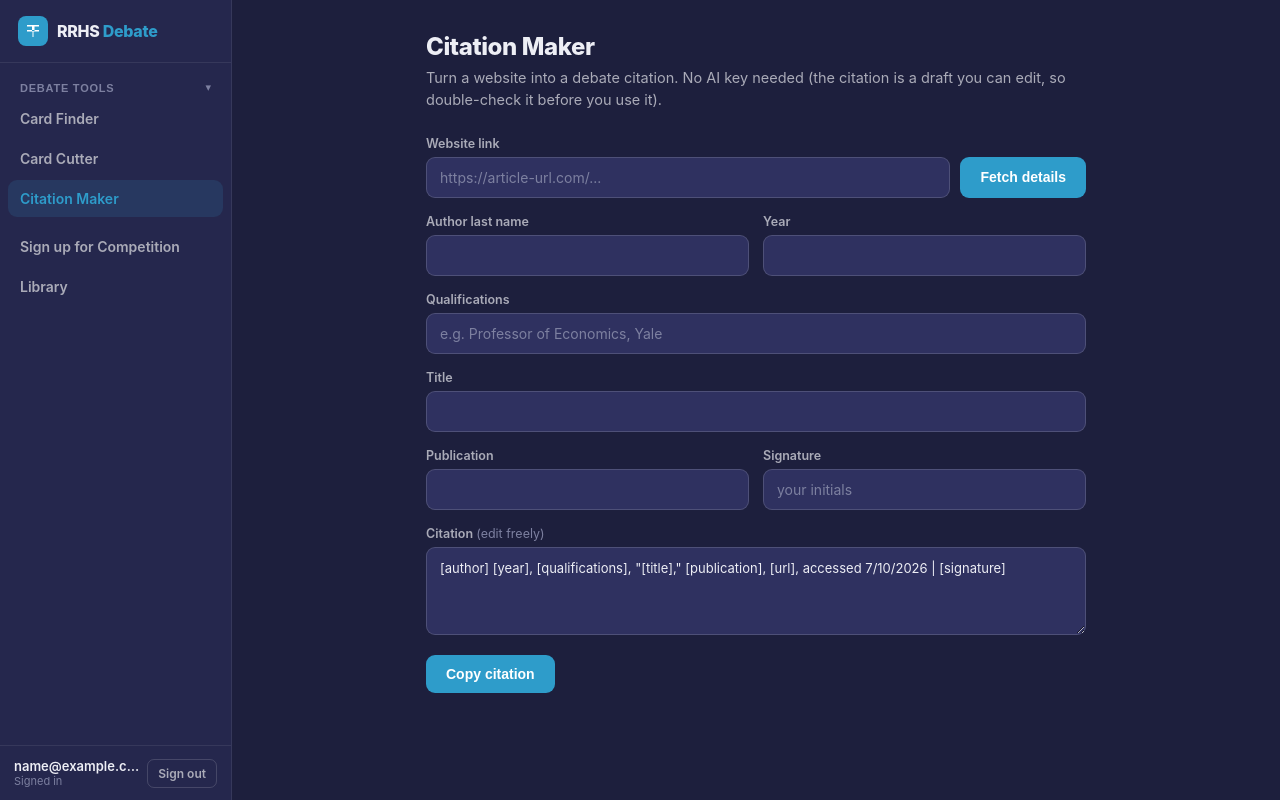
After one commit to epicgamer6707/RRHS_Debate, a Flask app: page /dashboard/citation in a window 1280 px wide. The commit adds this page. Run offline with Flask 3, Linux system fonts and the light colour scheme; the visitor is signed in with stand-in values (Sample User, id 1).

Commit message:
Add Citation Maker, new citation format, sidebar cleanup, manual competition entry
- New Citation Maker tool: website -> debate citation in the requested format
  (%last% %y%, %quals%, "%title%," %publication%, %url%, accessed %accessed% | [signature]),
  fetch fills fields, live editable preview, copy. Manual entry supported.
- Card Cutter now uses the same citation format; citation is an editable field and
  saves to Library from the edited tag+citation+passage.
- Sidebar: 'Debate Tools' group now holds only Card Finder (renamed from Card
  Scraper), Card Cutter, Citation Maker; Sign up for Competition and Library are
  standalone items.
- Competition signup: type contest details from the start; the Tabroom link is
  optional and just pre-fills the fields.
- Remove emojis, em dashes, and developer commentary across the UI (instructions
  only). Keep the manual note on the Citation Maker.

Co-Authored-By: Claude Opus 4.8 <noreply@anthropic.com>

```diff
--- a/app/__init__.py
+++ b/app/__init__.py
@@ -53,12 +53,14 @@ def create_app(config_object=Config):
     from .blueprints.library_routes import bp as library_bp
     from .blueprints.competition_routes import bp as competition_bp
     from .blueprints.cutter_routes import bp as cutter_bp
+    from .blueprints.citation_routes import bp as citation_bp
     from .auth.routes import bp as auth_bp
     app.register_blueprint(scraper_bp)
     app.register_blueprint(main_bp)
     app.register_blueprint(library_bp)
     app.register_blueprint(competition_bp)
     app.register_blueprint(cutter_bp)
+    app.register_blueprint(citation_bp)
     app.register_blueprint(auth_bp)
 
     # Create tables on first boot (fine for now; we'll switch to migrations later).
--- a/app/blueprints/main_routes.py
+++ b/app/blueprints/main_routes.py
@@ -44,6 +44,12 @@ def dashboard_cutter():
     return render_template("dashboard/cutter.html", active="cutter")
 
 
+@bp.route("/dashboard/citation")
+@login_required
+def dashboard_citation():
+    return render_template("dashboard/citation.html", active="citation")
+
+
 @bp.route("/dashboard/library")
 @login_required
 def dashboard_library():
--- a/app/static/css/competition.css
+++ b/app/static/css/competition.css
@@ -30,6 +30,8 @@ select.comp-input { cursor: pointer; }
 
 .comp-fetchrow { display: flex; gap: 10px; }
 .comp-fetchrow .comp-input { flex: 1; }
+.comp-dim { color: var(--text-lo); font-weight: 400; }
+.comp-fillnote { margin-top: 8px; font-size: 13px; color: #8ff0c2; }
 
 .comp-btn {
     padding: 11px 18px;
--- a/app/static/css/cutter.css
+++ b/app/static/css/cutter.css
@@ -41,6 +41,7 @@
 .cut-input::placeholder { color: var(--text-lo); }
 .cut-input:focus { border-color: var(--accent); box-shadow: 0 0 0 3px var(--accent-soft); }
 .cut-textarea { min-height: 160px; resize: vertical; line-height: 1.5; }
+.cut-cite-input { min-height: 72px; resize: vertical; line-height: 1.5; font-size: 13px; }
 
 .cut-file { color: var(--text-mid); font-size: 13px; }
 .cut-file-hint { margin-top: 6px; font-size: 12px; color: var(--text-lo); }
@@ -82,3 +83,10 @@
 
 .cut-actions { display: flex; align-items: center; gap: 14px; }
 .cut-note { font-size: 13px; color: #8ff0c2; }
+
+/* ── Citation Maker ── */
+.cite-fetchrow { display: flex; gap: 10px; }
+.cite-fetchrow .cut-input { flex: 1; }
+.cite-grid { display: grid; grid-template-columns: 1fr 1fr; gap: 0 14px; margin-top: 4px; }
+.cite-grid .cite-span { grid-column: 1 / -1; }
+.cite-preview { min-height: 88px; resize: vertical; line-height: 1.5; font-size: 13px; }
--- a/app/static/css/dashboard.css
+++ b/app/static/css/dashboard.css
@@ -53,6 +53,7 @@ body {
 .nav-group.collapsed .nav-group-chevron { transform: rotate(-90deg); }
 .nav-group-items { display: flex; flex-direction: column; gap: 3px; overflow: hidden; }
 .nav-group.collapsed .nav-group-items { display: none; }
+.nav-standalone { margin-top: 8px; }
 .nav-item {
     display: flex; align-items: center; gap: 11px;
     padding: 10px 12px;
--- /dev/null
+++ b/app/static/js/citation.js
@@ -0,0 +1,64 @@
+// ── Citation Maker: fetch metadata, build citation live, copy ──────────────────
+function csrfToken() {
+    const m = document.querySelector('meta[name="csrf-token"]');
+    return m ? m.getAttribute("content") : "";
+}
+
+function val(id) { return (document.getElementById(id).value || "").trim(); }
+
+function todayAccessed() {
+    const d = new Date();
+    return (d.getMonth() + 1) + "/" + d.getDate() + "/" + d.getFullYear();
+}
+
+function buildCitation() {
+    const last = val("cLast") || "[author]";
+    const year = val("cYear") || "[year]";
+    const quals = val("cQuals") || "[qualifications]";
+    const title = val("cTitle") || "[title]";
+    const pub = val("cPub") || "[publication]";
+    const url = val("cUrl") || "[url]";
+    const sig = val("cSig") || "[signature]";
+    const cite = last + " " + year + ", " + quals + ', "' + title + '," ' +
+        pub + ", " + url + ", accessed " + todayAccessed() + " | " + sig;
+    document.getElementById("citePreview").value = cite;
+}
+
+function fetchCitation() {
+    const url = val("cUrl");
+    const err = document.getElementById("cErr");
+    const btn = document.getElementById("cFetchBtn");
+    err.hidden = true;
+    if (!url) { err.textContent = "Paste a website link first."; err.hidden = false; return; }
+
+    btn.disabled = true;
+    btn.textContent = "Fetching...";
+
+    fetch("/citation/fetch", {
+        method: "POST",
+        headers: { "Content-Type": "application/json", "X-CSRFToken": csrfToken() },
+        body: JSON.stringify({ url }),
+    })
+    .then(r => r.json())
+    .then(data => {
+        if (!data.ok) { err.textContent = data.error || "Couldn't fetch that link."; err.hidden = false; return; }
+        if (data.last) document.getElementById("cLast").value = data.last;
+        if (data.year) document.getElementById("cYear").value = data.year;
+        if (data.title) document.getElementById("cTitle").value = data.title;
+        if (data.publication) document.getElementById("cPub").value = data.publication;
+        if (data.url) document.getElementById("cUrl").value = data.url;
+        buildCitation();
+    })
+    .catch(() => { err.textContent = "Something went wrong. Try again."; err.hidden = false; })
+    .finally(() => { btn.disabled = false; btn.textContent = "Fetch details"; });
+}
+
+function copyCitation() {
+    navigator.clipboard.writeText(document.getElementById("citePreview").value).then(() => {
+        const n = document.getElementById("cCopyNote");
+        n.hidden = false;
+        setTimeout(() => { n.hidden = true; }, 1500);
+    });
+}
+
+buildCitation();
--- /dev/null
+++ b/app/templates/dashboard/citation.html
@@ -0,0 +1,55 @@
+{% extends "dashboard/layout.html" %}
+{% block title %}Citation Maker{% endblock %}
+{% block head %}
+<link rel="stylesheet" href="{{ url_for('static', filename='css/cutter.css') }}">
+{% endblock %}
+
+{% block tool %}
+<div class="cut-wrap">
+  <div class="cut-inner">
+    <h1 class="cut-h1">Citation Maker</h1>
+    <p class="cut-sub">
+      Turn a website into a debate citation. No AI key needed (the citation is a
+      draft you can edit, so double-check it before you use it).
+    </p>
+
+    <div class="cut-field">
+      <label>Website link</label>
+      <div class="cite-fetchrow">
+        <input id="cUrl" class="cut-input" placeholder="https://article-url.com/..."
+               oninput="buildCitation()" onkeydown="if(event.key==='Enter') fetchCitation()">
+        <button id="cFetchBtn" class="cut-btn" onclick="fetchCitation()">Fetch details</button>
+      </div>
+      <div id="cErr" class="cut-error" hidden></div>
+    </div>
+
+    <div class="cite-grid">
+      <div class="cut-field"><label>Author last name</label>
+        <input id="cLast" class="cut-input" oninput="buildCitation()"></div>
+      <div class="cut-field"><label>Year</label>
+        <input id="cYear" class="cut-input" oninput="buildCitation()"></div>
+      <div class="cut-field cite-span"><label>Qualifications</label>
+        <input id="cQuals" class="cut-input" placeholder="e.g. Professor of Economics, Yale" oninput="buildCitation()"></div>
+      <div class="cut-field cite-span"><label>Title</label>
+        <input id="cTitle" class="cut-input" oninput="buildCitation()"></div>
+      <div class="cut-field"><label>Publication</label>
+        <input id="cPub" class="cut-input" oninput="buildCitation()"></div>
+      <div class="cut-field"><label>Signature</label>
+        <input id="cSig" class="cut-input" placeholder="your initials" oninput="buildCitation()"></div>
+    </div>
+
+    <div class="cut-field">
+      <label>Citation <span class="cut-dim">(edit freely)</span></label>
+      <textarea id="citePreview" class="cut-input cite-preview"></textarea>
+    </div>
+    <div class="cut-actions">
+      <button class="cut-btn" onclick="copyCitation()">Copy citation</button>
+      <span id="cCopyNote" class="cut-note" hidden>Copied.</span>
+    </div>
+  </div>
+</div>
+{% endblock %}
+
+{% block scripts %}
+<script src="{{ url_for('static', filename='js/citation.js') }}"></script>
+{% endblock %}
--- a/app/templates/dashboard/layout.html
+++ b/app/templates/dashboard/layout.html
@@ -28,20 +28,13 @@
           <span class="nav-group-chevron">▾</span>
         </button>
         <div class="nav-group-items">
-          <a class="nav-item {{ 'active' if active == 'signup' }}" href="{{ url_for('main.dashboard_signup') }}">
-            <span class="nav-ic">📅</span> Sign up for Competition
-          </a>
-          <a class="nav-item {{ 'active' if active == 'scraper' }}" href="{{ url_for('main.dashboard_scraper') }}">
-            <span class="nav-ic">🃏</span> Card Scraper
-          </a>
-          <a class="nav-item {{ 'active' if active == 'cutter' }}" href="{{ url_for('main.dashboard_cutter') }}">
-            <span class="nav-ic">✂️</span> Card Cutter
-          </a>
-          <a class="nav-item {{ 'active' if active == 'library' }}" href="{{ url_for('main.dashboard_library') }}">
-            <span class="nav-ic">📚</span> Library
-          </a>
+          <a class="nav-item {{ 'active' if active == 'scraper' }}" href="{{ url_for('main.dashboard_scraper') }}">Card Finder</a>
+          <a class="nav-item {{ 'active' if active == 'cutter' }}" href="{{ url_for('main.dashboard_cutter') }}">Card Cutter</a>
+          <a class="nav-item {{ 'active' if active == 'citation' }}" href="{{ url_for('main.dashboard_citation') }}">Citation Maker</a>
         </div>
       </div>
+      <a class="nav-item nav-standalone {{ 'active' if active == 'signup' }}" href="{{ url_for('main.dashboard_signup') }}">Sign up for Competition</a>
+      <a class="nav-item {{ 'active' if active == 'library' }}" href="{{ url_for('main.dashboard_library') }}">Library</a>
     </nav>
 
     <div class="sidebar-foot">
--- a/app/templates/dashboard/scraper.html
+++ b/app/templates/dashboard/scraper.html
@@ -1,5 +1,5 @@
 {% extends "dashboard/layout.html" %}
-{% block title %}Card Scraper · RRHS Debate{% endblock %}
+{% block title %}Card Finder{% endblock %}
 {% block head %}
 <link rel="stylesheet" href="{{ url_for('static', filename='css/scraper.css') }}">
 <style id="fmtStyle"></style>
@@ -78,7 +78,7 @@
   <!-- ── statusbar ── -->
   <div class="statusbar">
     <div class="spinner" id="spinner"></div>
-    <span class="status-text" id="status">Ready — enter a search above.</span>
+    <span class="status-text" id="status">Ready. Enter a search above.</span>
   </div>
 
   <!-- ── panels ── -->
@@ -90,7 +90,6 @@
       </div>
       <div class="left-scroll" id="leftPanel">
         <div class="left-empty">
-          <div class="left-empty-icon">🗂</div>
           <span>Results will appear here</span>
         </div>
       </div>
@@ -98,7 +97,6 @@
 
     <div class="right-panel" id="rightPanel">
       <div class="right-empty">
-        <div class="right-empty-icon">📄</div>
         <span>Select a card to read it</span>
       </div>
     </div>
```
Also changed, not shown: app/blueprints/citation_routes.py (added, +27 -0 lines), app/citation.py (added, +52 -0 lines), app/cutter.py (+6 -17 lines), app/static/js/competition.js (+21 -33 lines), app/static/js/cutter.js (+12 -4 lines), app/static/js/scraper.js (+4 -4 lines), app/templates/dashboard/cutter.html (+14 -11 lines), app/templates/dashboard/library.html (+3 -4 lines), app/templates/dashboard/signup.html (+12 -19 lines), app/templates/landing.html (+5 -8 lines).
